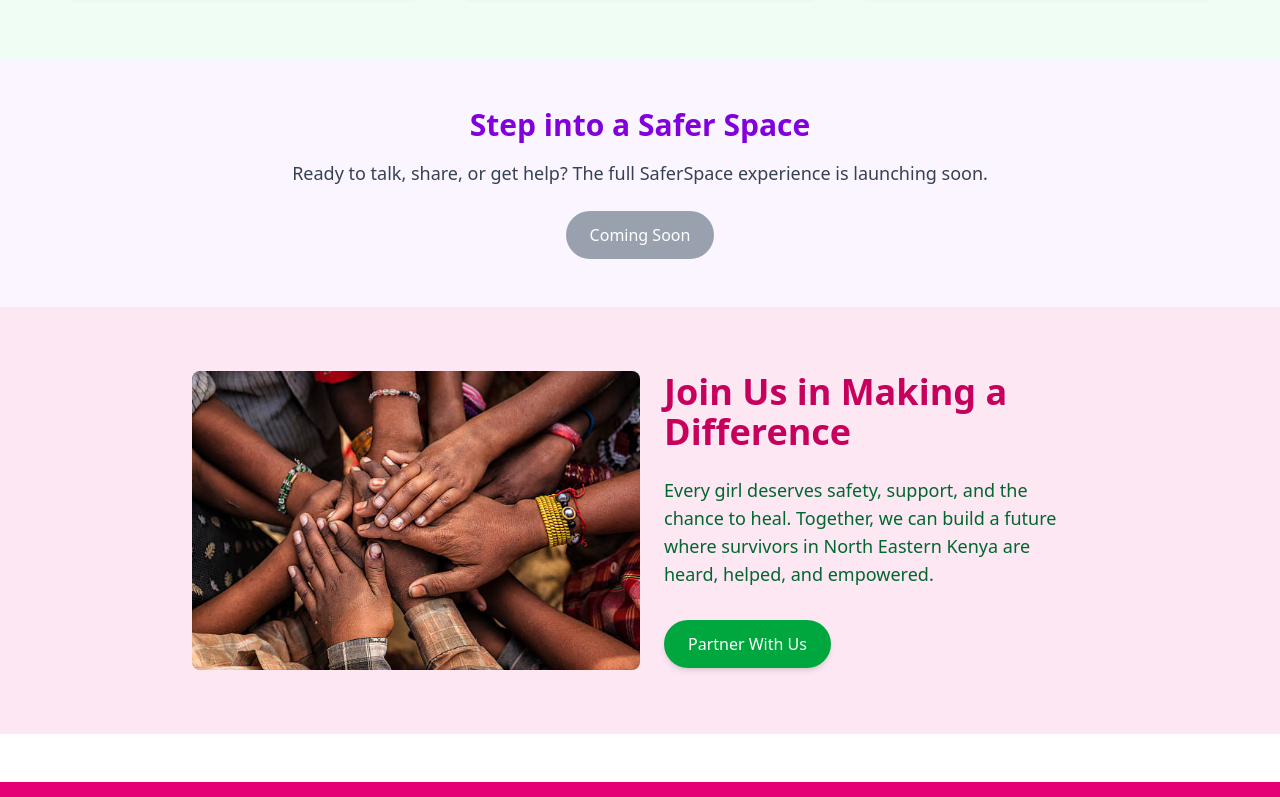
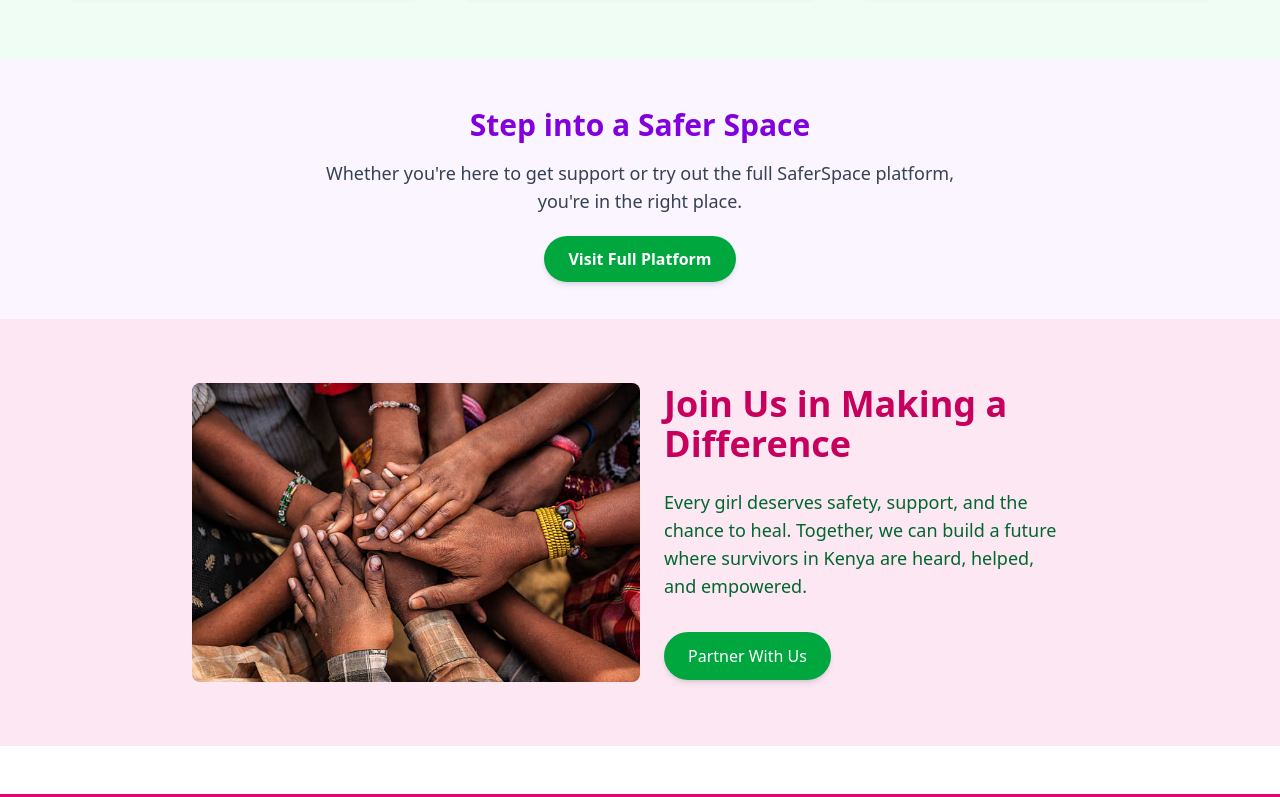
Before and after one commit to Liban-hassan-noor/SaferSpace-Kenya, a React (Vite) app in the folder client/: page / in a window 1280 px wide. Shown: the part 1839-2636 px from the top of the page. Built offline with nearby package versions, Linux system fonts and the light colour scheme.

Commit message:
Updating the Linking component

```diff
--- a/client/src/components/About.jsx
+++ b/client/src/components/About.jsx
@@ -40,7 +40,7 @@ const About = () => {
         className="text-lg text-gray-700 mb-6"
       >
         SaferSpace is a dedicated platform that empowers girls and women in
-        North Eastern Kenya, offering a safe and supportive environment where
+       Kenya, offering a safe and supportive environment where
         they can find the help they need. Through our online platform and
         WhatsApp chatbot, we connect survivors to essential mental health
         support, peer guidance, and free health services. Our mission is to
--- a/client/src/components/Hero.jsx
+++ b/client/src/components/Hero.jsx
@@ -29,8 +29,7 @@ export default function Hero() {
             "A safe space to speak, heal, and grow — together."
           </h2>
           <p className="text-lg mt-4 text-green-500">
-            SaferSpace is a digital platform for girls and women in Northern
-            Eastern Kenya, offering healing, community support, and access to
+            SaferSpace is a digital platform for girls and women in Kenya, offering healing, community support, and access to
             care. Through our web app and WhatsApp chatbot, users can connect
             with professionals, find nearby safe clinics, and get real advice
             from survivors. This is more than a chatbot — it's a safe space to
--- a/client/src/components/JoinUs.jsx
+++ b/client/src/components/JoinUs.jsx
@@ -33,7 +33,7 @@ export default function JoinUs() {
           </h2>
           <p className="text-green-800 text-lg mb-8">
             Every girl deserves safety, support, and the chance to heal.
-            Together, we can build a future where survivors in North Eastern
+            Together, we can build a future where survivors in
             Kenya are heard, helped, and empowered.
           </p>
           <motion.a
--- a/client/src/components/TrySaferSpaceNow.jsx
+++ b/client/src/components/TrySaferSpaceNow.jsx
@@ -7,15 +7,20 @@ const TrySaferSpaceNow = () => {
       <h2 className="text-3xl font-bold text-purple-700 mb-4">
         Step into a Safer Space
       </h2>
-      <p className="text-lg text-gray-700 mb-6">
-        Ready to talk, share, or get help? The full SaferSpace experience is
-        launching soon.
+      <p className="text-lg text-gray-700 mb-8 max-w-2xl mx-auto">
+        Whether you're here to get support or try out the full SaferSpace
+        platform, you're in the right place.
       </p>
-      <button
-        disabled
-        className="inline-block bg-gray-400 text-white px-6 py-3 rounded-full cursor-not-allowed"
-      >
-        Coming Soon
+
+      <button>
+        <a
+          href="https://saferspace-5852d.web.app"
+          target="_blank"
+          rel="noopener noreferrer"
+          className="bg-green-600 hover:bg-green-700 text-white font-semibold px-6 py-3 rounded-full shadow-md transition duration-300"
+        >
+          Visit Full Platform
+        </a>
       </button>
     </section>
   );
```
